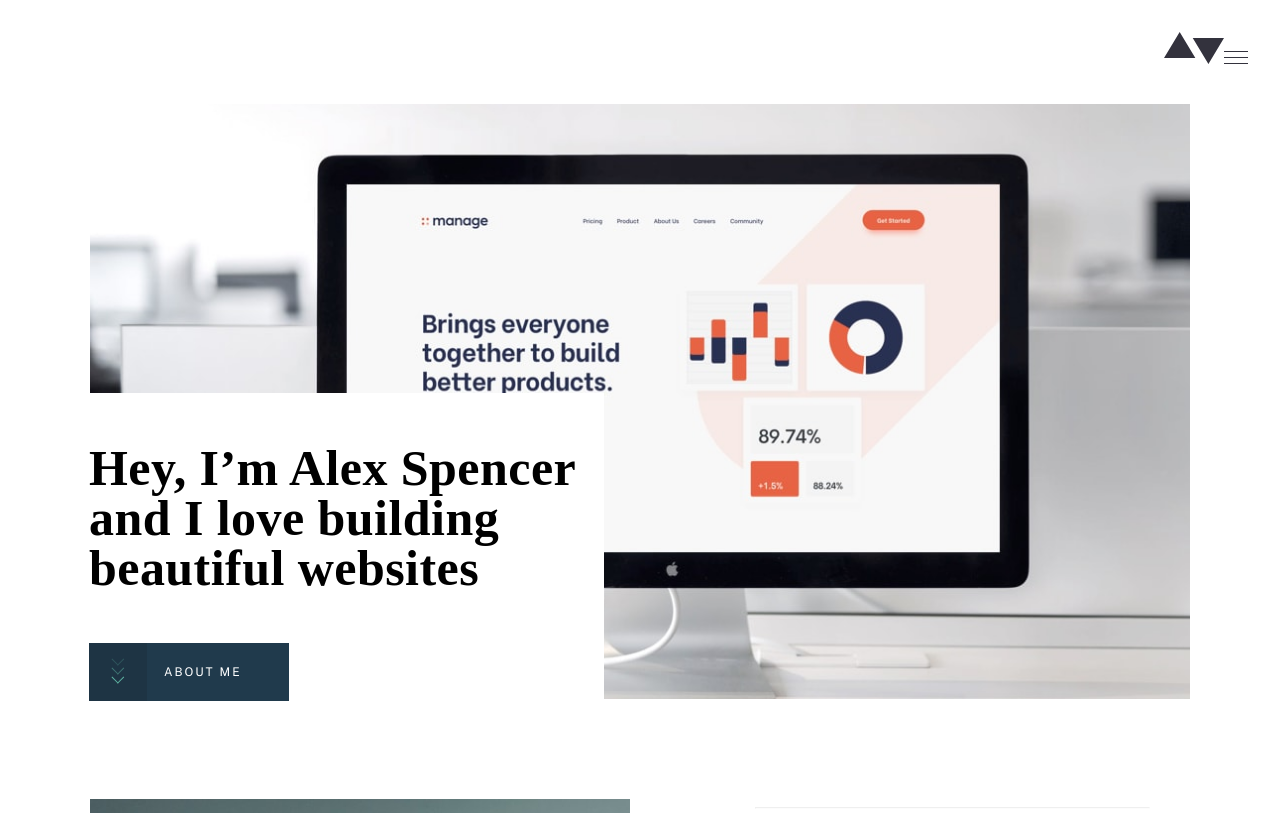
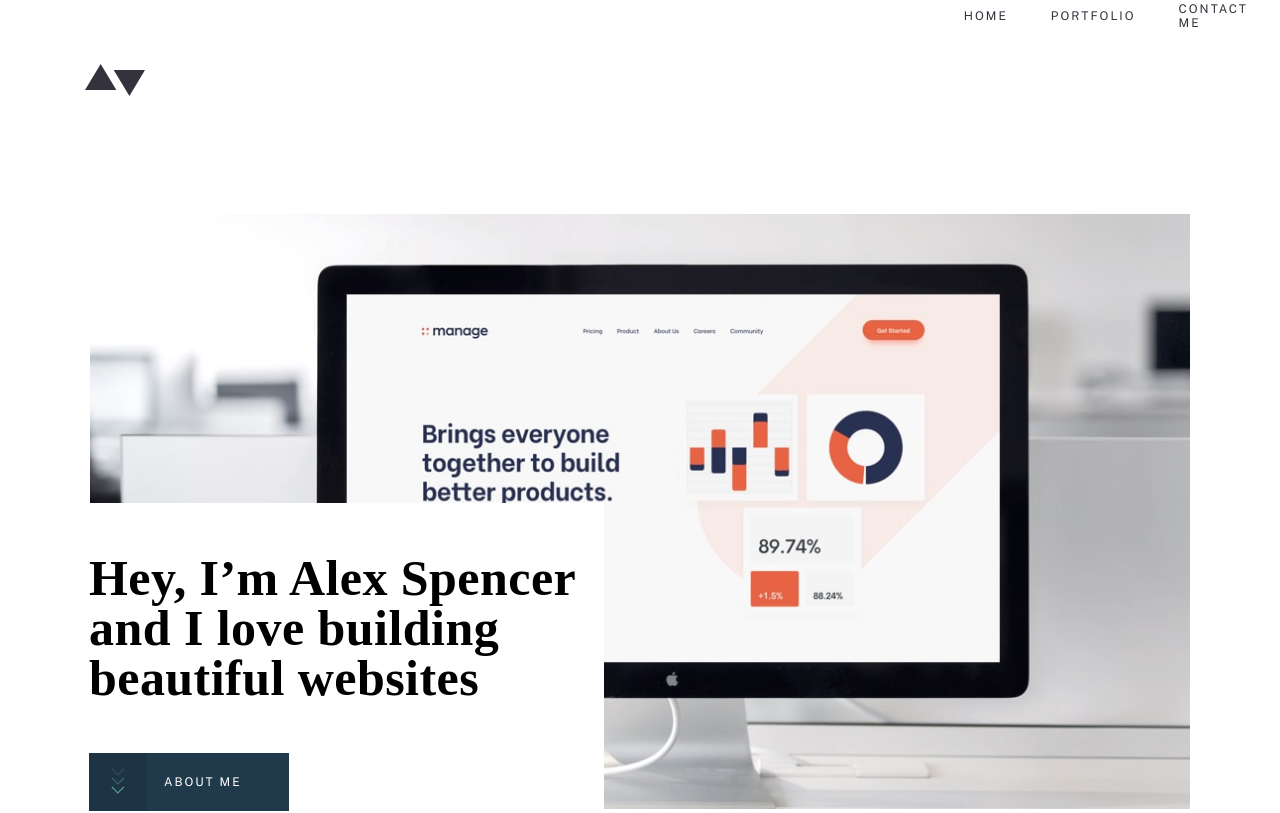
Before and after one commit to natasharamburrun/portfolio-website, a React (Create React App) app: page / in a window 1280 px wide. Shown: the top 813 px of the page. Built offline with nearby package versions, Linux system fonts and the light colour scheme; a web font is replaced by a local one.

Commit message:
updated the styles for navbar icon and burger bar

```diff
--- a/src/App.js
+++ b/src/App.js
@@ -1,7 +1,7 @@
 
 import React from 'react';
 import { BrowserRouter as Router, Routes, Route } from "react-router-dom";
-import Navbar from "./components/Navigation/Navbar"
+import Navbar from "./components/Navbar"
 import Homepage from './components/Homepage';
 import './styles/styles.scss';
 
--- /dev/null
+++ b/src/components/Navbar.js
@@ -0,0 +1,46 @@
+import React, { useState } from "react"
+import {  Link } from "react-router-dom";
+
+const Navbar = () => {
+  const [navbarOpen, setNavbarOpen] = useState(false)
+
+  const openMenu = () => {
+    setNavbarOpen(!navbarOpen);
+  }
+  return (
+    <nav className="navigation">
+      <div className="menu-container">
+        <div className="logo">
+          <a href="/" className="logo">
+            <svg xmlns="http://www.w3.org/2000/svg" width="60" height="32"><path fill="#33323D" fill-rule="evenodd" d="M60.082 5.878L44.408 32 28.735 5.878h31.347zM15.673 0l15.674 26.122H0L15.673 0z"/></svg>
+          </a>
+        </div>
+        <div className="navbar-burger">
+          {navbarOpen ?
+            <button onClick={openMenu}className="navbar-close" aria-label="menu to close navbar"  aria-expanded="true">
+              <svg xmlns="http://www.w3.org/2000/svg" width="18" height="19"><path fill="#33323D" fill-rule="evenodd" d="M17.132.661l.707.707L9.707 9.5l8.132 8.132-.707.707L9 10.207.868 18.34l-.707-.707L8.293 9.5.161 1.368.868.661 9 8.793 17.132.661z"/></svg>
+            </button> :
+            <button onClick={openMenu} className="navbar-hamburger"   aria-label="menu to open navbar">
+              <svg xmlns="http://www.w3.org/2000/svg" width="24" height="13"><g fill="#33323D" fill-rule="evenodd"><path d="M0 0h24v1H0zM0 6h24v1H0zM0 12h24v1H0z"/></g></svg>
+            </button>
+          }
+         </div>
+      </div>
+      <div className={navbarOpen ? "nav-item active" : " nav-item"}>
+        <ul className='menu'>
+          <li className='menu-item'>
+            <Link to="/">Home</Link>
+          </li>
+          <li className='menu-item'>
+            <Link to="/portfolio">Portfolio</Link>
+          </li>
+          <li className='menu-item'>
+            <Link to="/contact-me">Contact Me</Link>
+          </li>
+        </ul>
+      </div>
+    </nav>
+  );
+}
+
+export default Navbar;
--- a/src/components/Navigation/Hamburger.js
+++ b/src/components/Navigation/Hamburger.js
@@ -9,11 +9,14 @@ const Burger = () => {
   }
 
   return (
-    <div className="nav">
+    <div className="hamburger">
       <div className="menu-container">
+      <div className="logo">
         <a href="/" className="logo">
           <svg xmlns="http://www.w3.org/2000/svg" width="60" height="32"><path fill="#33323D" fill-rule="evenodd" d="M60.082 5.878L44.408 32 28.735 5.878h31.347zM15.673 0l15.674 26.122H0L15.673 0z"/></svg>
          </a>
+      </div>
+         <div className="navbar-burger">
             {navbarOpen ?
               <button onClick={clickHamburger}className="navbar-close" aria-label="menu to close navbar"  aria-expanded="true">
                  <svg xmlns="http://www.w3.org/2000/svg" width="18" height="19"><path fill="#33323D" fill-rule="evenodd" d="M17.132.661l.707.707L9.707 9.5l8.132 8.132-.707.707L9 10.207.868 18.34l-.707-.707L8.293 9.5.161 1.368.868.661 9 8.793 17.132.661z"/></svg>
@@ -23,19 +26,20 @@ const Burger = () => {
               </button>
             }
          </div>
-      <nav className={navbarOpen ? "nav-item active" : " nav-item"}>
-        <ul className='pages'>
-          <li className='page-name'>
+      </div>
+      <div className={navbarOpen ? "nav-item active" : " nav-item"}>
+        <ul className='menu'>
+          <li className='menu-item'>
             <Link to="/">Home</Link>
           </li>
-          <li className='page-name'>
+          <li className='menu-item'>
             <Link to="/portfolio">Portfolio</Link>
           </li>
-          <li className='page-name'>
+          <li className='menu-item'>
             <Link to="/contact-me">Contact Me</Link>
           </li>
         </ul>
-      </nav>
+      </div>
     </div>
   );
 }
--- a/src/components/Navigation/Navbar.js
+++ /dev/null
@@ -1,16 +0,0 @@
-import React from "react"
-// import Menu from "./Menu";
-import Burger from "./Hamburger";
-
-const Navbar = () => {
-
-  return (
-    <div className="navigation">
-
-      <Burger />
-      {/* <Menu /> */}
-    </div>
-  );
-}
-
-export default Navbar;
--- a/src/styles/components/homepage.scss
+++ b/src/styles/components/homepage.scss
@@ -1,6 +1,6 @@
 .homepage {
   max-width: 1100px;
-  padding: 104px 32px;
+  padding: 32px;
 
   @include breakpoint(xl) {
     margin: 0 auto 165px;
--- a/src/styles/components/navbar.scss
+++ b/src/styles/components/navbar.scss
@@ -1,21 +1,19 @@
+// .navigation {
+//   display: flex;
+//   flex-direction: row-reverse;
+// }
+
 .navigation {
-  display: flex;
-  flex-direction: row-reverse;
-}
-
-.nav {
-  display: flex;
-  justify-content: space-between;
-  position: fixed;
-  z-index: 1000;
   max-width: 1111px;
 
   @include breakpoint(lg) {
-    // margin: 64px auto 54px;
+    margin: 64px auto 54px;
   }
 }
 
-.menu-container {
+.navbar-burger {
+  display: flex;
+  align-items: center;
   padding: 32px;
 }
 
@@ -28,22 +26,29 @@
 .nav-item {
   display: flex;
   position: fixed;
+  z-index: 1000;
   top: 0;
   right: 100%;
   padding-right: 32px;
+  @include breakpoint(lg) {
+    right: 0;
+  }
 }
 
 .nav-item.active {
   right: 0;
   top: 88px;
+  @include breakpoint(lg) {
+    top: 0;
+  }
 }
 
-.logo {
-  margin: 32px 0;
-}
+// .logo {
+//   margin: 32px 0;
+// }
 
 
-.pages {
+.menu {
   display: flex;
   flex-direction: column;
   justify-content: space-evenly;
@@ -57,10 +62,17 @@
     display: flex;
     flex-direction: row;
     justify-content: flex-end;
+    background-color: $base-white;
+    height: 32px;
   }
 }
 
-.page-name {
+.menu-container {
+  display: flex;
+  justify-content: space-between;
+}
+
+.menu-item {
   list-style-type: none;
   text-transform: uppercase;
   font-size: 12px;
@@ -86,4 +98,7 @@ a {
   border: none;
   background-color: $base-white;
   padding: 0;
+  @include breakpoint(lg) {
+    display: none;
+  }
 }
```
Also changed, not shown: src/components/Navigation/Menu.js (+7 -8 lines). Lines whose indentation alone changed are shown as unchanged.
